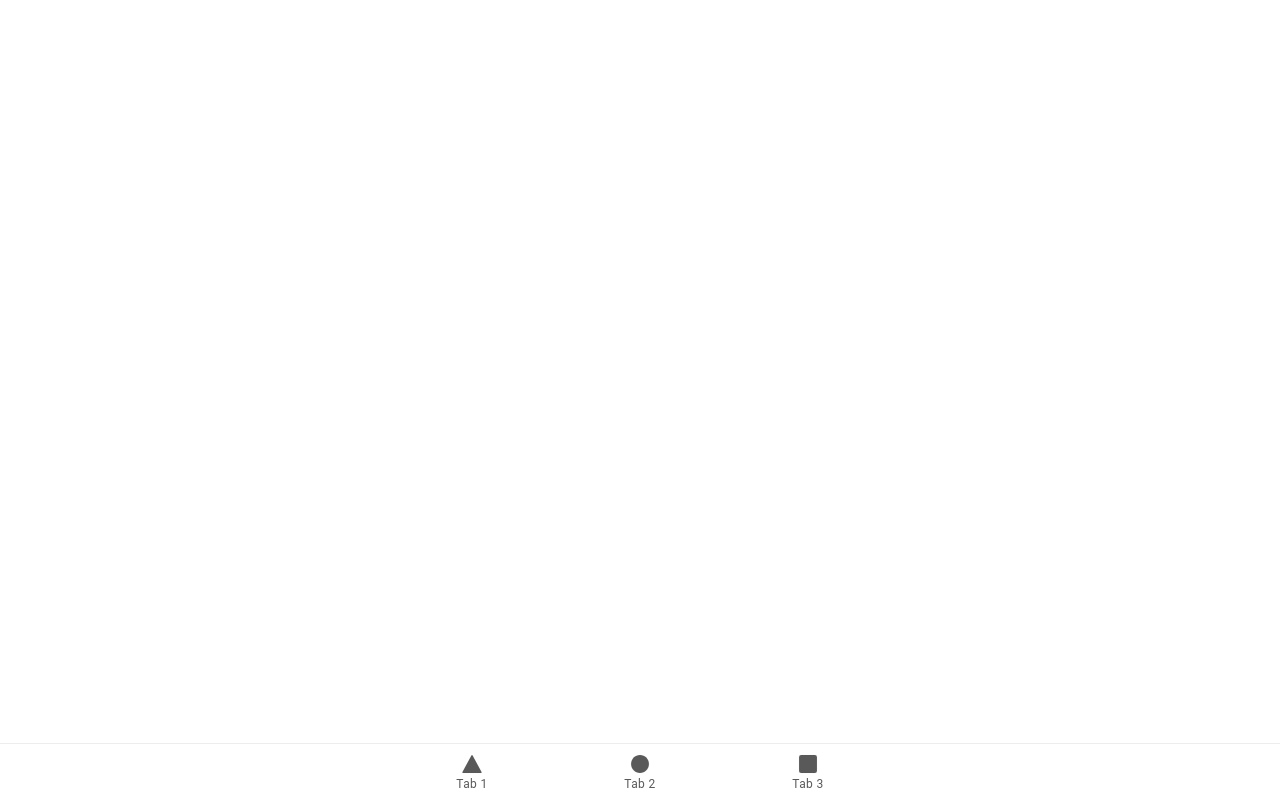
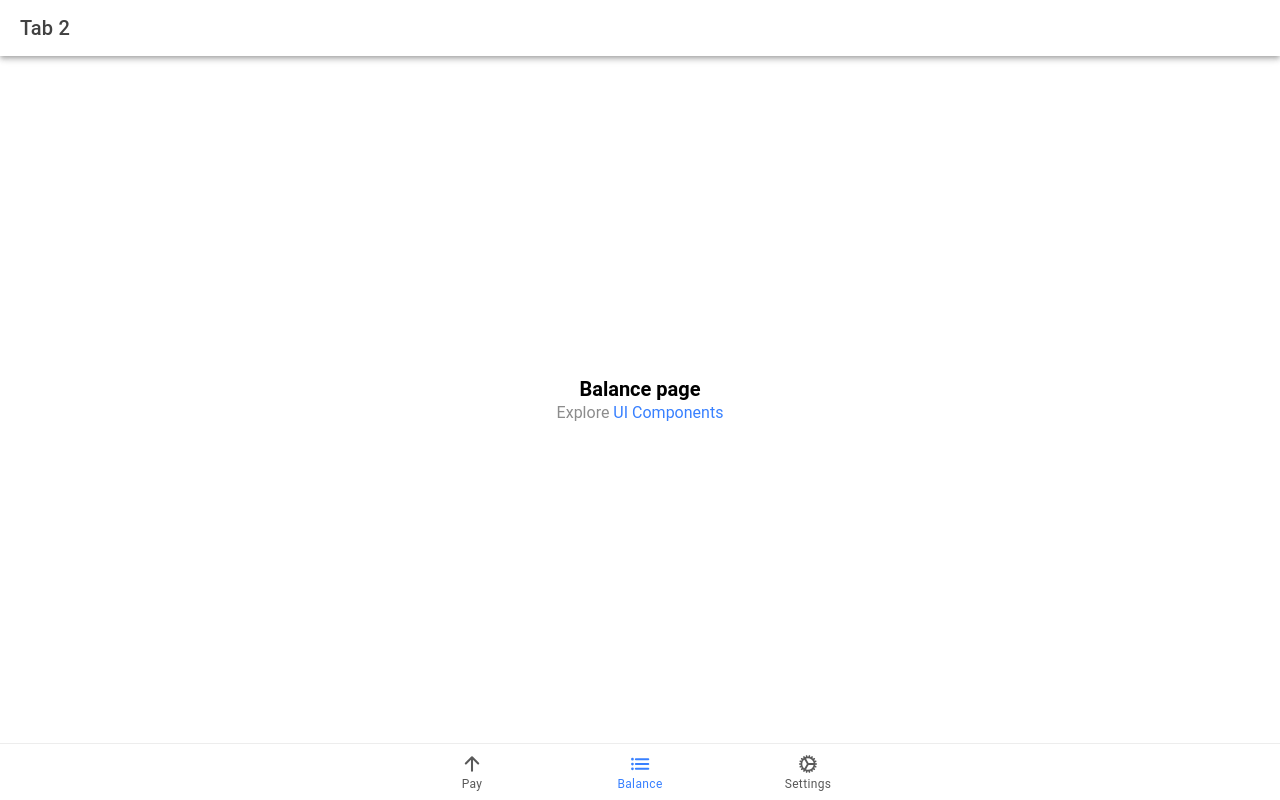
Before and after one commit to isaack-njama/bitwallet-client, a React (Vite) app: page /balance in a window 1280 px wide. Built offline with nearby package versions, Linux system fonts and the light colour scheme; the HTML template or start-up script is replaced by a standard one.

Commit message:
chore: define tabs

```diff
--- a/src/App.tsx
+++ b/src/App.tsx
@@ -10,10 +10,10 @@ import {
   setupIonicReact,
 } from '@ionic/react';
 import { IonReactRouter } from '@ionic/react-router';
-import { ellipse, square, triangle } from 'ionicons/icons';
-import Tab1 from './pages/Tab1';
-import Tab2 from './pages/Tab2';
-import Tab3 from './pages/Tab3';
+import { arrowUp, cog, list } from 'ionicons/icons';
+import Pay from './pages/Pay';
+import Settings from './pages/Settings';
+import Balance from './pages/Balance';
 
 /* Core CSS required for Ionic components to work properly */
 import '@ionic/react/css/core.css';
@@ -41,31 +41,31 @@ const App: React.FC = () => (
     <IonReactRouter>
       <IonTabs>
         <IonRouterOutlet>
-          <Route exact path='/tab1'>
-            <Tab1 />
+          <Route exact path='/pay'>
+            <Pay />
           </Route>
-          <Route exact path='/tab2'>
-            <Tab2 />
+          <Route exact path='/settings'>
+            <Settings />
           </Route>
-          <Route path='/tab3'>
-            <Tab3 />
+          <Route path='/balance'>
+            <Balance />
           </Route>
           <Route exact path='/'>
-            <Redirect to='/tab1' />
+            <Redirect to='/balance' />
           </Route>
         </IonRouterOutlet>
         <IonTabBar slot='bottom'>
-          <IonTabButton tab='tab1' href='/tab1'>
-            <IonIcon aria-hidden='true' icon={triangle} />
-            <IonLabel>Tab 1</IonLabel>
+          <IonTabButton tab='pay' href='/pay'>
+            <IonIcon aria-hidden='true' icon={arrowUp} />
+            <IonLabel>Pay</IonLabel>
           </IonTabButton>
-          <IonTabButton tab='tab2' href='/tab2'>
-            <IonIcon aria-hidden='true' icon={ellipse} />
-            <IonLabel>Tab 2</IonLabel>
+          <IonTabButton tab='balance' href='/balance'>
+            <IonIcon aria-hidden='true' icon={list} />
+            <IonLabel>Balance</IonLabel>
           </IonTabButton>
-          <IonTabButton tab='tab3' href='/tab3'>
-            <IonIcon aria-hidden='true' icon={square} />
-            <IonLabel>Tab 3</IonLabel>
+          <IonTabButton tab='settings' href='/settings'>
+            <IonIcon aria-hidden='true' icon={cog} />
+            <IonLabel>Settings</IonLabel>
           </IonTabButton>
         </IonTabBar>
       </IonTabs>
--- a/src/pages/Tab1.tsx
+++ b/src/pages/Balance.tsx
@@ -6,26 +6,26 @@ import {
   IonToolbar,
 } from '@ionic/react';
 import ExploreContainer from '../components/ExploreContainer';
-import './Tab1.css';
+import './Balance.css';
 
-const Tab1: React.FC = () => {
+const Balance: React.FC = () => {
   return (
     <IonPage>
       <IonHeader>
         <IonToolbar>
-          <IonTitle>Tab 1</IonTitle>
+          <IonTitle>Tab 2</IonTitle>
         </IonToolbar>
       </IonHeader>
       <IonContent fullscreen>
         <IonHeader collapse='condense'>
           <IonToolbar>
-            <IonTitle size='large'>Tab 1</IonTitle>
+            <IonTitle size='large'>Balance</IonTitle>
           </IonToolbar>
         </IonHeader>
-        <ExploreContainer name='Tab 1 page' />
+        <ExploreContainer name='Balance page' />
       </IonContent>
     </IonPage>
   );
 };
 
-export default Tab1;
+export default Balance;
--- a/src/pages/Tab2.tsx
+++ b/src/pages/Pay.tsx
@@ -6,26 +6,27 @@ import {
   IonToolbar,
 } from '@ionic/react';
 import ExploreContainer from '../components/ExploreContainer';
-import './Tab2.css';
 
-const Tab2: React.FC = () => {
+import './Pay.css';
+
+const Pay: React.FC = () => {
   return (
     <IonPage>
       <IonHeader>
         <IonToolbar>
-          <IonTitle>Tab 2</IonTitle>
+          <IonTitle>Tab 1</IonTitle>
         </IonToolbar>
       </IonHeader>
       <IonContent fullscreen>
         <IonHeader collapse='condense'>
           <IonToolbar>
-            <IonTitle size='large'>Tab 2</IonTitle>
+            <IonTitle size='large'>Pay</IonTitle>
           </IonToolbar>
         </IonHeader>
-        <ExploreContainer name='Tab 2 page' />
+        <ExploreContainer name='Pay page' />
       </IonContent>
     </IonPage>
   );
 };
 
-export default Tab2;
+export default Pay;
--- a/src/pages/Tab3.tsx
+++ b/src/pages/Settings.tsx
@@ -6,9 +6,9 @@ import {
   IonToolbar,
 } from '@ionic/react';
 import ExploreContainer from '../components/ExploreContainer';
-import './Tab3.css';
+import './Settings.css';
 
-const Tab3: React.FC = () => {
+const Settings: React.FC = () => {
   return (
     <IonPage>
       <IonHeader>
@@ -19,13 +19,13 @@ const Tab3: React.FC = () => {
       <IonContent fullscreen>
         <IonHeader collapse='condense'>
           <IonToolbar>
-            <IonTitle size='large'>Tab 3</IonTitle>
+            <IonTitle size='large'>Settings</IonTitle>
           </IonToolbar>
         </IonHeader>
-        <ExploreContainer name='Tab 3 page' />
+        <ExploreContainer name='Settings page' />
       </IonContent>
     </IonPage>
   );
 };
 
-export default Tab3;
+export default Settings;
```
Also changed, not shown: src/pages/Balance.css (added), src/pages/Pay.css (added), src/pages/Settings.css (added), src/pages/Tab1.css (deleted), src/pages/Tab2.css (deleted), src/pages/Tab3.css (deleted), 1 other file (tests, documents, lock files or other folders).
